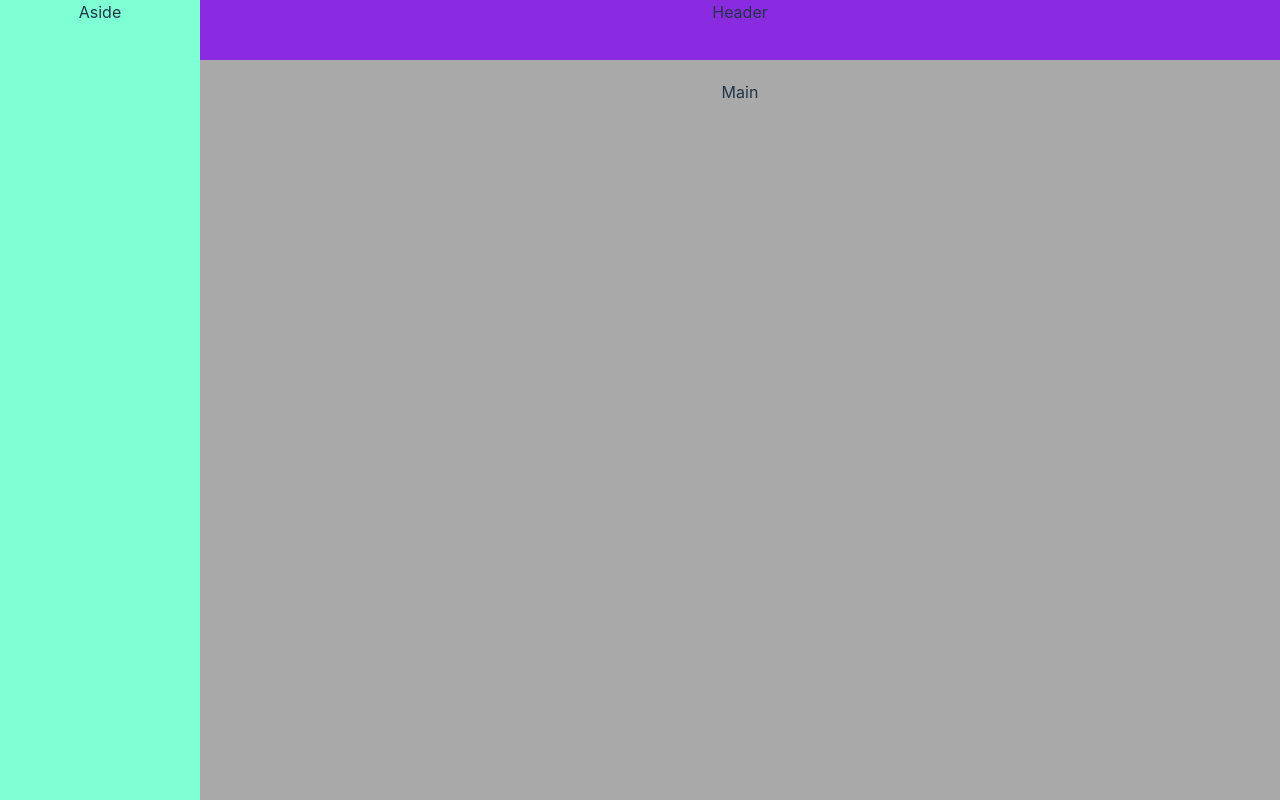
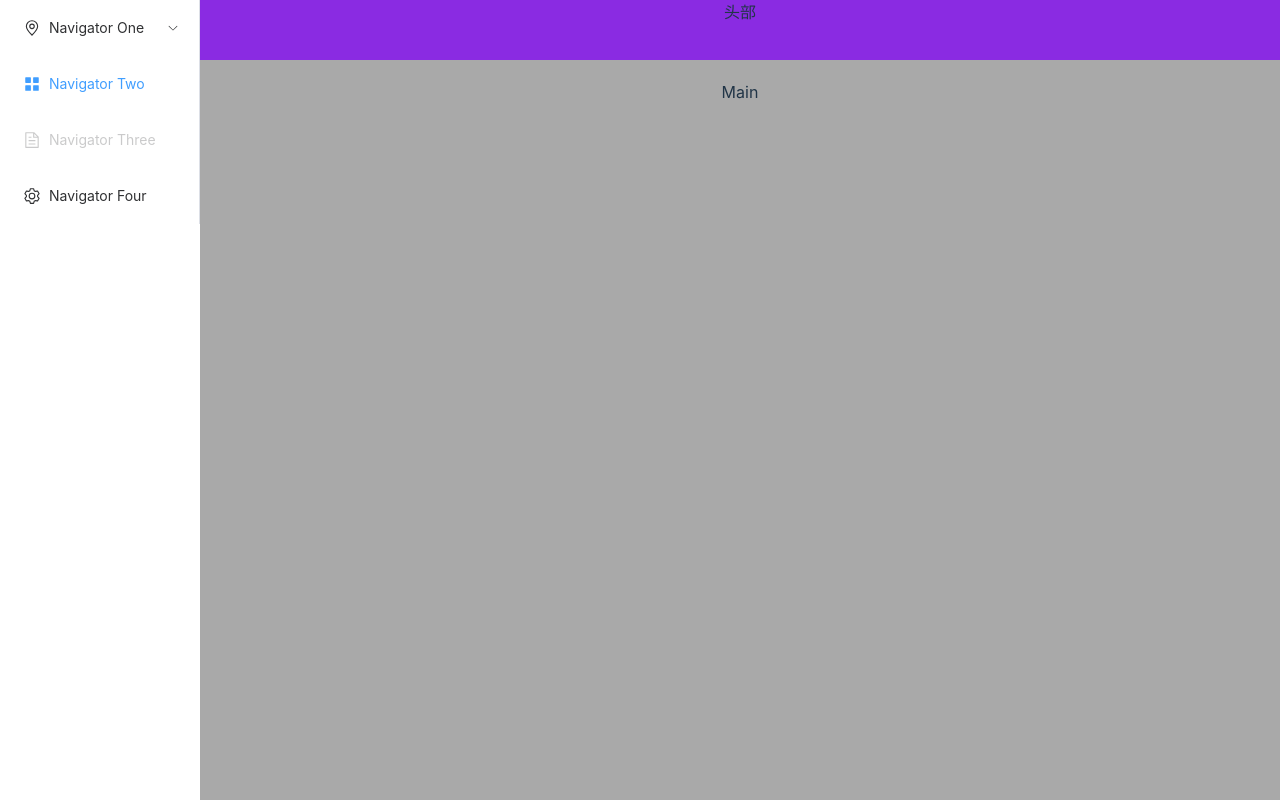
Before and after one commit to wjx0912study/ke_qq_vue3_typescript, a Vue app in the folder vue3-ts/: page / in a window 1280 px wide. Built offline with nearby package versions, Linux system fonts and the light colour scheme.

Commit message:
08 左侧导航菜单1

```diff
--- /dev/null
+++ b/vue3-ts/src/layout/header/Header.vue
@@ -0,0 +1,13 @@
+<template>
+<div>
+  头部
+</div>
+</template>
+
+<script lang="ts" setup>
+
+</script>
+
+<style lang="scss" scoped>
+
+</style>
--- a/vue3-ts/src/layout/index.vue
+++ b/vue3-ts/src/layout/index.vue
@@ -1,8 +1,12 @@
 <template>
     <el-container class="layout">
-      <el-aside width="200px" class="asside">Aside</el-aside>
+      <el-aside width="200px" class="asside">
+        <MenuBar></MenuBar>
+      </el-aside>
       <el-container>
-        <el-header class="header">Header</el-header>
+        <el-header class="header">
+          <Header></Header>
+        </el-header>
         <el-main class="main">Main</el-main>
       </el-container>
     </el-container>
@@ -10,7 +14,8 @@
 
 
 <script lang="ts" setup>
-
+  import Header from '@/layout/header/Header.vue'
+  import MenuBar from '@/layout/menu/MenuBar.vue'
 </script>
 
 <style lang="scss" scoped>
@@ -19,7 +24,7 @@
   width: 100%;
   height: 100%;
   .asside {
-    background-color: aquamarine;
+    //background-color: aquamarine;
   }
   .header {
     background-color: blueviolet;
--- /dev/null
+++ b/vue3-ts/src/layout/menu/MenuBar.vue
@@ -0,0 +1,62 @@
+<template>
+  <el-menu
+    default-active="2"
+    class="el-menu-vertical-demo"
+    :collapse="isCollapse"
+    @open="handleOpen"
+    @close="handleClose"
+  >
+    <el-sub-menu index="1">
+      <template #title>
+        <el-icon><location /></el-icon>
+        <span>Navigator One</span>
+      </template>
+      <el-menu-item-group>
+        <template #title><span>Group One</span></template>
+        <el-menu-item index="1-1">item one</el-menu-item>
+        <el-menu-item index="1-2">item two</el-menu-item>
+      </el-menu-item-group>
+      <el-menu-item-group title="Group Two">
+        <el-menu-item index="1-3">item three</el-menu-item>
+      </el-menu-item-group>
+      <el-sub-menu index="1-4">
+        <template #title><span>item four</span></template>
+        <el-menu-item index="1-4-1">item one</el-menu-item>
+      </el-sub-menu>
+    </el-sub-menu>
+    <el-menu-item index="2">
+      <el-icon><icon-menu /></el-icon>
+      <template #title>Navigator Two</template>
+    </el-menu-item>
+    <el-menu-item index="3" disabled>
+      <el-icon><document /></el-icon>
+      <template #title>Navigator Three</template>
+    </el-menu-item>
+    <el-menu-item index="4">
+      <el-icon><setting /></el-icon>
+      <template #title>Navigator Four</template>
+    </el-menu-item>
+  </el-menu>
+</template>
+
+<script lang="ts" setup>
+  import { ref } from 'vue'
+  import {
+    Document,
+    Menu as IconMenu,
+    Location,
+    Setting,
+  } from '@element-plus/icons-vue'
+
+  const isCollapse = ref(false)
+  const handleOpen = (key: string, keyPath: string[]) => {
+    console.log(key, keyPath)
+  }
+  const handleClose = (key: string, keyPath: string[]) => {
+    console.log(key, keyPath)
+  }
+</script>
+
+<style lang="scss" scoped>
+
+</style>
```
